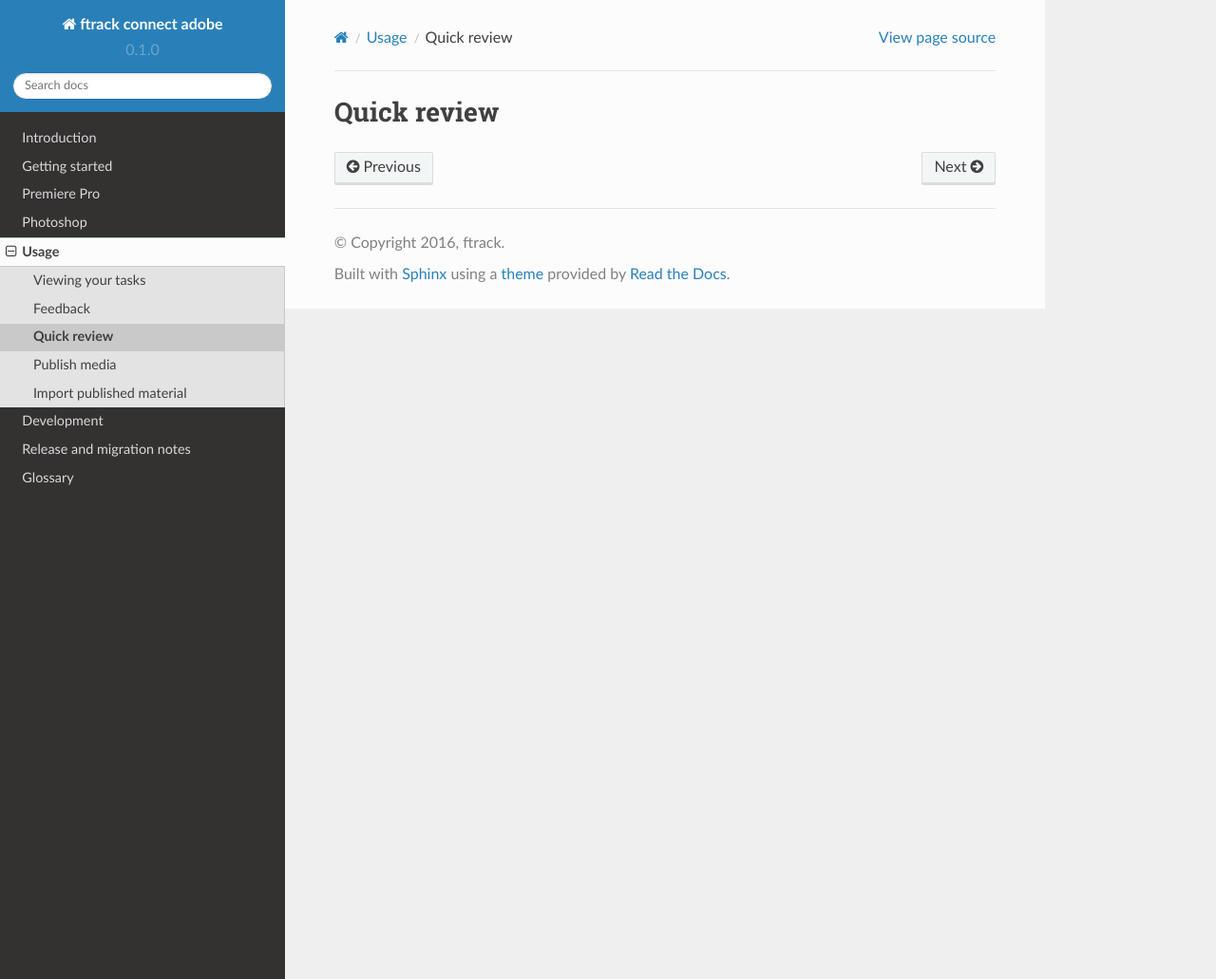
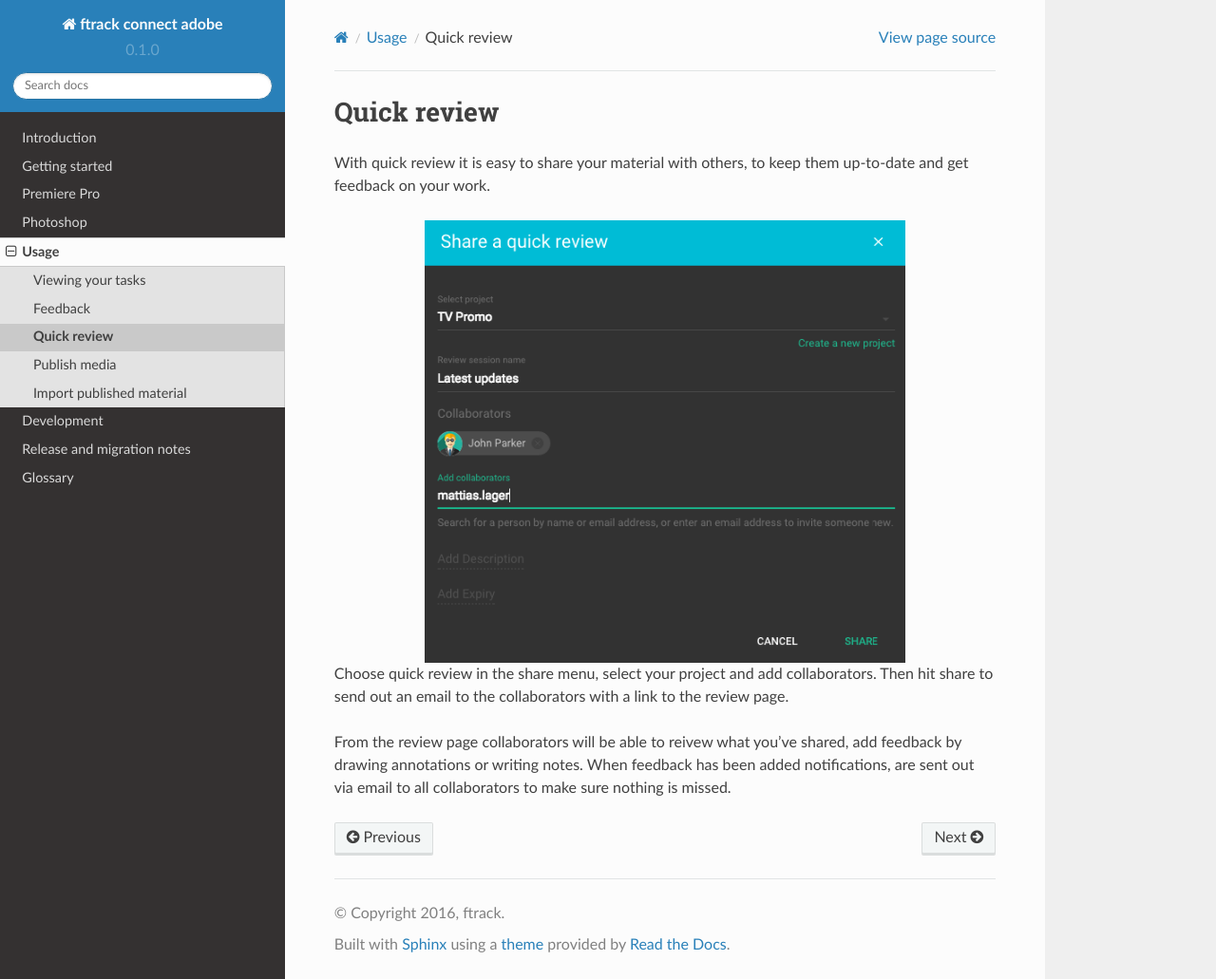
Before and after one commit to ftrackhq/ftrack-connect-spark-adobe, a Sphinx documentation site: the page built from doc/usage/quick_review.rst, in a window 1280 px wide and 1031 px high. Shown: the whole window at 95% size. Built offline with Sphinx 7.4.7 and the Read the Docs theme 2.0.0, drawn with Linux system fonts in a browser that asks for light colours.

Commit message:
Add quick review article

```diff
--- a/doc/usage/quick_review.rst
+++ b/doc/usage/quick_review.rst
@@ -4,3 +4,19 @@
 ************
 Quick review
 ************
+
+With quick review it is easy to share your material with others, to keep them
+up-to-date and get feedback on your work.
+
+.. figure:: /image/quick_review.png
+   :scale: 90 %
+   :align: center
+
+Choose quick review in the share menu, select your project and add
+collaborators. Then hit share to send out an email to the collaborators with a
+link to the review page.
+
+From the review page collaborators will be able to reivew what you've shared,
+add feedback by drawing annotations or writing notes. When feedback has been
+added notifications, are sent out via email to all collaborators to make sure
+nothing is missed.
```
Also changed, not shown: doc/image/quick_review.png (added).
